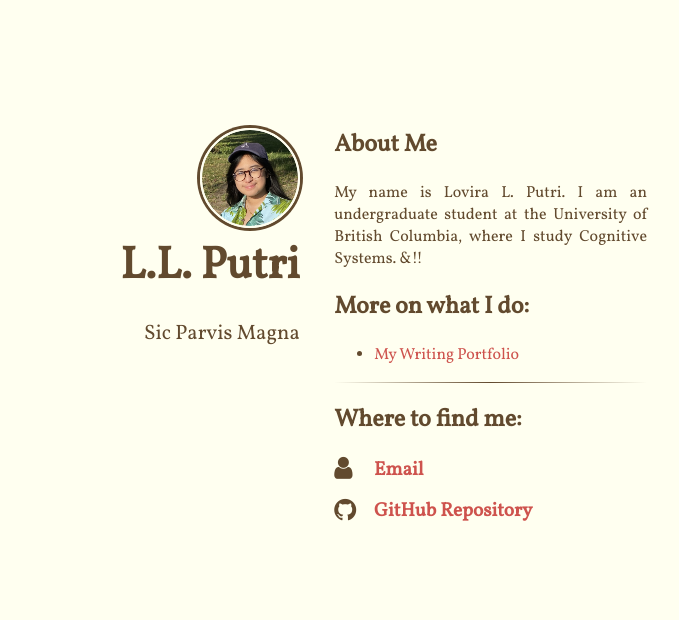
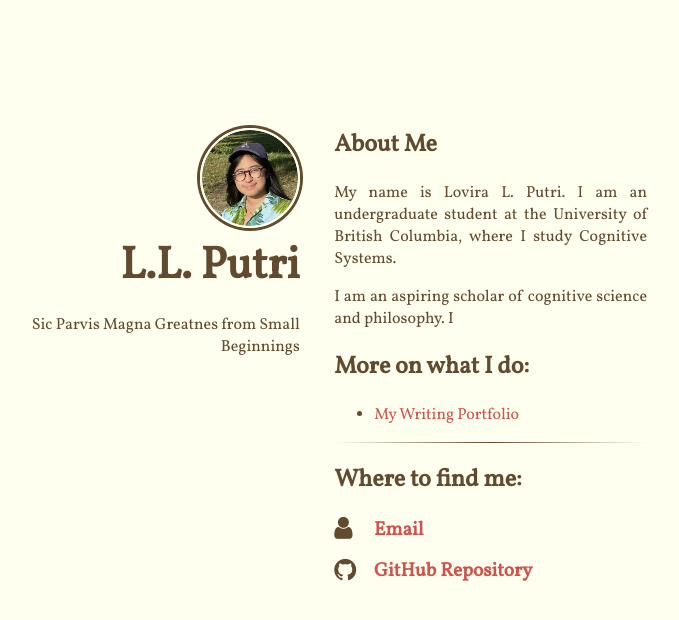
Before and after one commit to lovira/lovira.github.io, a Jekyll site: the page built from index.html, in a window 1280 px wide. Shown: the top 620 px of the page, without its empty margins (333-1012 px from the left). Built offline with Jekyll 4.4.1, drawn with Linux system fonts in a browser that asks for light colours; nearby versions of some CDN libraries.

Commit message:
Changes in CSS

```diff
--- a/_config.yml
+++ b/_config.yml
@@ -9,7 +9,8 @@ compass:
   # author will appear under the avatar (optional)
   author: "L.L. Putri"
   # tagline will appear under the title (optional)
-  tagline: "Sic Parvis Magna"
+  tagline: "Sic Parvis Magna
+  Greatnes from Small Beginnings"
   # if include_content is true, the contents of the content.html include will be
   # added right above the generated item list, if present
   include_content: true
--- a/_includes/content.html
+++ b/_includes/content.html
@@ -1,7 +1,9 @@
 <h2>About Me</h2>
 <p style="text-align:justify">My name is Lovira L. Putri.
   I am an undergraduate student at the University of British Columbia,
-  where I study Cognitive Systems. &!! </p>
+  where I study Cognitive Systems.</p>
+<p style="text-align:justify"> I am an aspiring scholar of cognitive science
+  and philosophy. I
 
 <h2>More on what I do:</h2>
 <ul>
--- a/assets/main.scss
+++ b/assets/main.scss
@@ -80,7 +80,7 @@ since it must be aligned with the content */
 
 /*** tagline ***/
 .tagline-container p {
-	font-size: 1.3em;
+	font-size: 1em;
 	text-align: center;
 	margin-bottom: 2em;
 }
```
